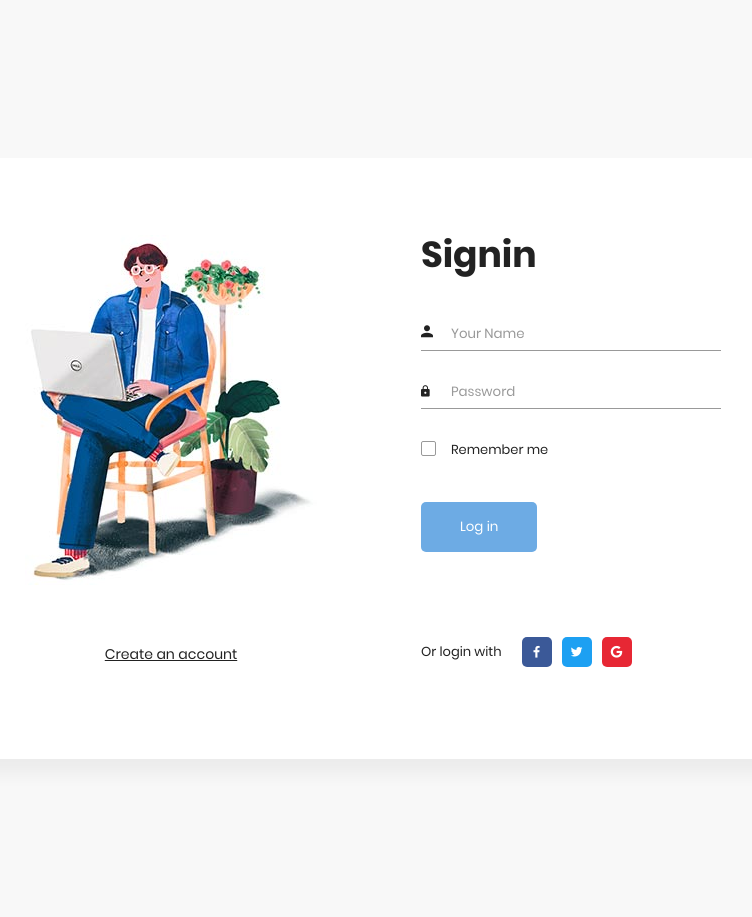
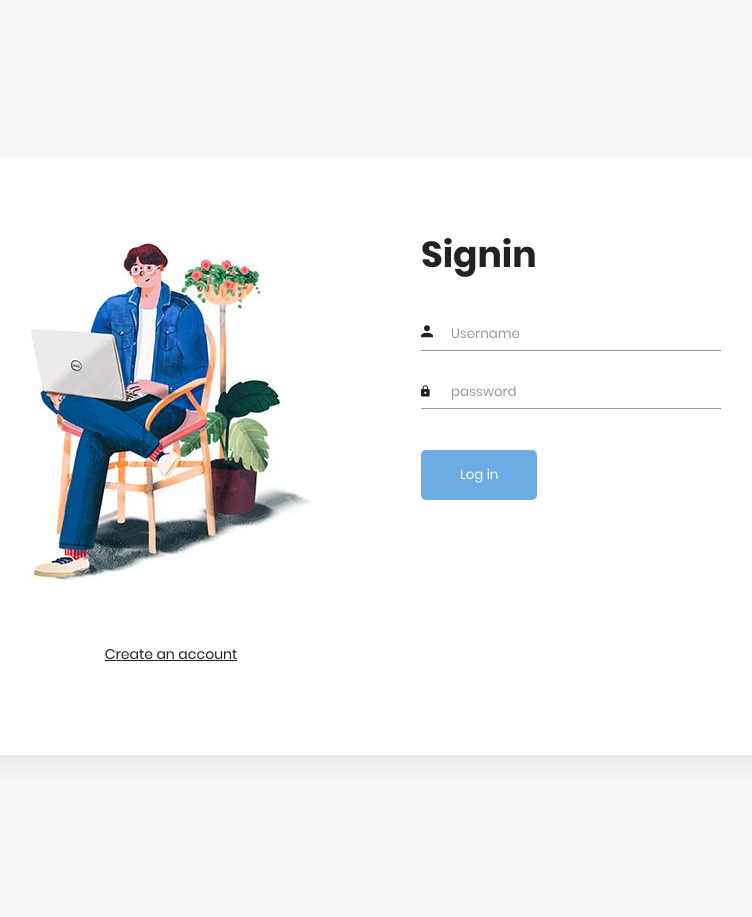
Before and after one commit to AkhilmsAchu/SAOPR, a Django app: page / in a window 1280 px wide. Shown: the whole page, without its empty margins (279-1031 px from the left). After the commit the page ends 661 px from the top, so only its background shows below. Run offline with Django 3.2, Linux system fonts and the light colour scheme.

Commit message:
added signin /signup functionality

```diff
--- a/public/views.py
+++ b/public/views.py
@@ -1,11 +1,38 @@
 from django.shortcuts import render
 from django.shortcuts import render, redirect
+from django.contrib.auth.models import User, auth
 
 def signin(request):
-	return render(request,"public/signin.html")
+	if request.method == 'POST':
+
+		username=request.POST['username']
+		print(username)
+		password = request.POST['password']
+		user=auth.authenticate(username=username,password=password)
+
+		print(password)
+		if user is not None:
+			auth.login(request,user)
+			print("loggedin")
+			return redirect('/home')
+		else :
+			return redirect('/signin')
+	else:
+		return render(request,"public/signin.html")
 
 def signup(request):
-	return render(request,"public/signup.html")
+	if request.method == 'POST':
+		name=request.POST['name']
+		email=request.POST['email']
+		password = request.POST['password']
+		username=request.POST['email']
+
+		user =User.objects.create_user(username=username,first_name=name,email=email,password=password)
+		user.save();
+		print('created')
+		return redirect('/signin')
+	else:
+		return render(request,"public/signup.html")
 
 
 # Create your views here.
--- a/template/public/signin.html
+++ b/template/public/signin.html
@@ -27,31 +27,21 @@
 
                     <div class="signin-form">
                         <h2 class="form-title">Signin</h2>
-                        <form method="POST" class="register-form" id="login-form">
+                        <form method="POST" class="register-form" action="signin" id="login-form">
+                            {% csrf_token %}
                             <div class="form-group">
                                 <label for="your_name"><i class="zmdi zmdi-account material-icons-name"></i></label>
-                                <input type="text" name="your_name" id="your_name" placeholder="Your Name"/>
+                                <input type = "text" id = "username" placeholder = "Username" name="username">
                             </div>
                             <div class="form-group">
                                 <label for="your_pass"><i class="zmdi zmdi-lock"></i></label>
-                                <input type="password" name="your_pass" id="your_pass" placeholder="Password"/>
-                            </div>
-                            <div class="form-group">
-                                <input type="checkbox" name="remember-me" id="remember-me" class="agree-term" />
-                                <label for="remember-me" class="label-agree-term"><span><span></span></span>Remember me</label>
+                                <input type = "password" id = "password" placeholder = "password" name="password">
                             </div>
                             <div class="form-group form-button">
                                 <input type="submit" name="signin" id="signin" class="form-submit" value="Log in"/>
                             </div>
                         </form>
-                        <div class="social-login">
-                            <span class="social-label">Or login with</span>
-                            <ul class="socials">
-                                <li><a href="#"><i class="display-flex-center zmdi zmdi-facebook"></i></a></li>
-                                <li><a href="#"><i class="display-flex-center zmdi zmdi-twitter"></i></a></li>
-                                <li><a href="#"><i class="display-flex-center zmdi zmdi-google"></i></a></li>
-                            </ul>
-                        </div>
+
                     </div>
                 </div>
             </div>
```
Also changed, not shown: template/public/signup.html (+3 -10 lines).
